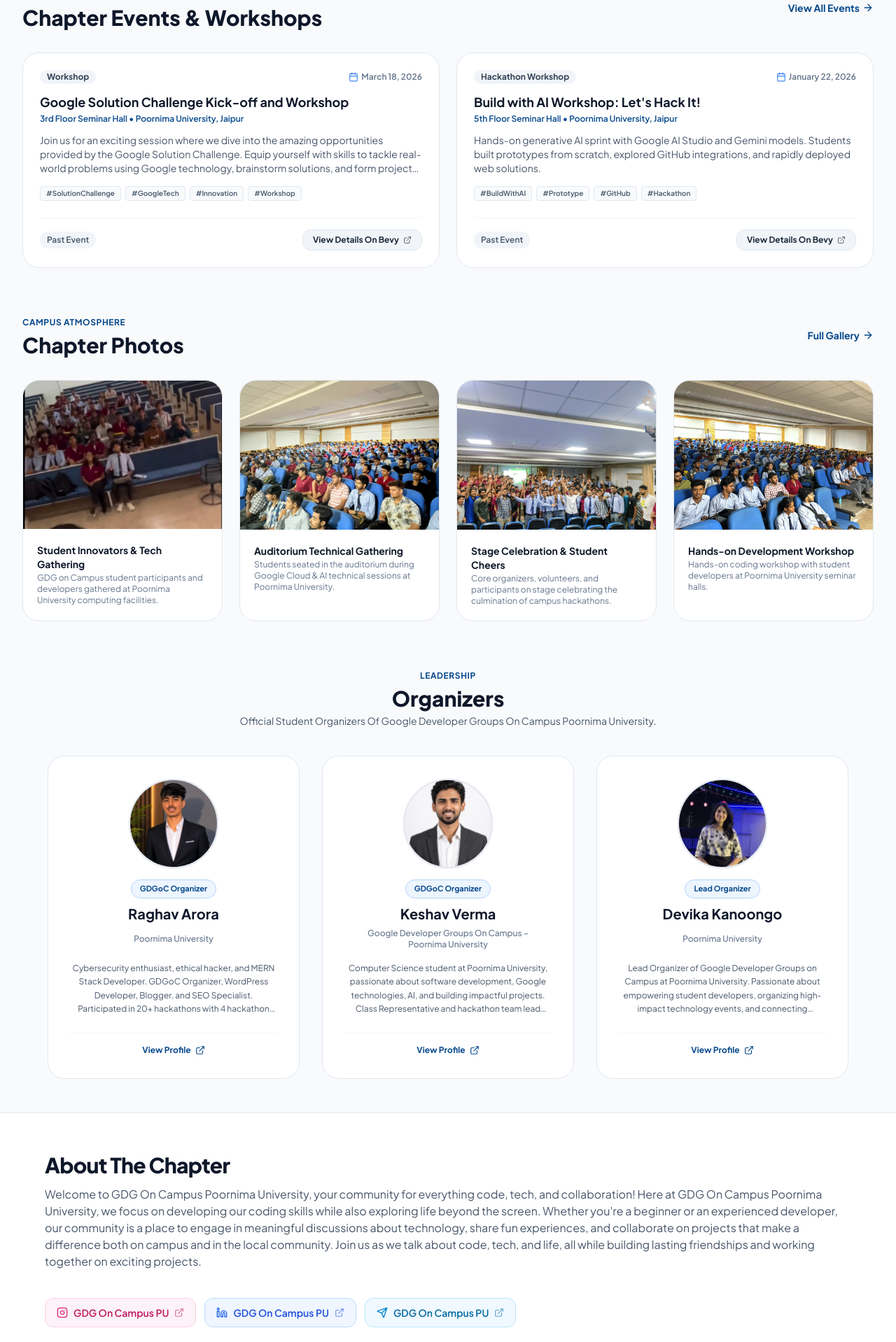
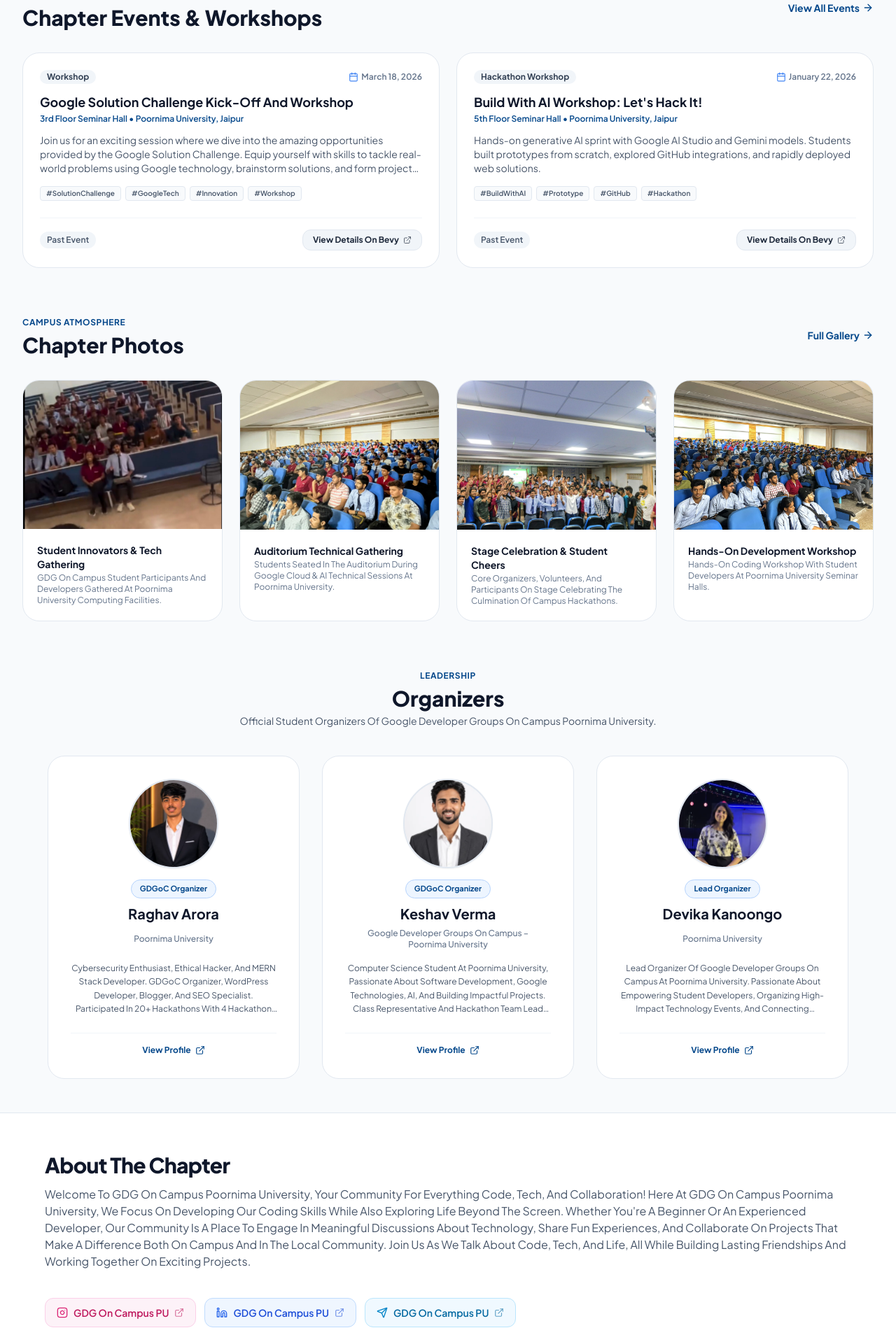
Before and after one commit to abhihacker0777/GDG-PU, a React (Vite) app: page / in a window 1280 px wide. Shown: the part 142-2060 px from the top of the page at 70% size. Built offline with nearby package versions, Linux system fonts and the light colour scheme.

Commit message:
Capitalize all words across Contact, Events, Home, Photos, Projects, Resources, Team, and data

```diff
--- a/src/components/Footer.jsx
+++ b/src/components/Footer.jsx
@@ -13,7 +13,7 @@
           </h2>
 
           <p className="w-full text-xs sm:text-sm md:text-base text-slate-600 leading-relaxed text-left">
-            Welcome to GDG On Campus Poornima University, your community for everything code, tech, and collaboration! Here at GDG On Campus Poornima University, we focus on developing our coding skills while also exploring life beyond the screen. Whether you're a beginner or an experienced developer, our community is a place to engage in meaningful discussions about technology, share fun experiences, and collaborate on projects that make a difference both on campus and in the local community. Join us as we talk about code, tech, and life, all while building lasting friendships and working together on exciting projects.
+            Welcome To GDG On Campus Poornima University, Your Community For Everything Code, Tech, And Collaboration! Here At GDG On Campus Poornima University, We Focus On Developing Our Coding Skills While Also Exploring Life Beyond The Screen. Whether You're A Beginner Or An Experienced Developer, Our Community Is A Place To Engage In Meaningful Discussions About Technology, Share Fun Experiences, And Collaborate On Projects That Make A Difference Both On Campus And In The Local Community. Join Us As We Talk About Code, Tech, And Life, All While Building Lasting Friendships And Working Together On Exciting Projects.
           </p>
         </div>
 
--- a/src/components/RSVPModal.jsx
+++ b/src/components/RSVPModal.jsx
@@ -65,7 +65,7 @@
               </div>
               <h4 className="text-2xl font-bold text-slate-900">Registration Confirmed!</h4>
               <p className="mt-2 text-sm text-slate-600 max-w-sm mx-auto">
-                Confirmation sent to <span className="font-semibold text-poornima-700">{formData.email}</span>. See you at Poornima University!
+                Confirmation Sent To <span className="font-semibold text-poornima-700">{formData.email}</span>. See You At Poornima University!
               </p>
 
               <div className="mt-6 p-4 rounded-2xl bg-slate-50 border border-slate-200 text-left text-xs text-slate-600 space-y-1">
--- a/src/data/gdgData.js
+++ b/src/data/gdgData.js
@@ -1,6 +1,6 @@
 export const chapterInfo = {
-  name: "GDG on Campus Poornima University - Jaipur, India",
-  shortName: "GDG on Campus Poornima University",
+  name: "GDG On Campus Poornima University - Jaipur, India",
+  shortName: "GDG On Campus Poornima University",
   university: "Poornima University",
   city: "Jaipur",
   state: "Rajasthan",
@@ -8,7 +8,7 @@
   membersCount: "2,258",
   puLogoUrl: "/22.png",
   officialUrl: "https://gdg.community.dev/gdg-on-campus-poornima-university-jaipur-india/",
-  description: "Welcome to GDG On Campus Poornima University, your community for everything code, tech, and collaboration! Here at GDG On Campus Poornima University, we focus on developing our coding skills while also exploring life beyond the screen. Whether you're a beginner or an experienced developer, our community is a place to engage in meaningful discussions about technology, share fun experiences, and collaborate on projects that make a difference both on campus and in the local community. Join us as we talk about code, tech, and life, all while building lasting friendships and working together on exciting projects.",
+  description: "Welcome To GDG On Campus Poornima University, Your Community For Everything Code, Tech, And Collaboration! Here At GDG On Campus Poornima University, We Focus On Developing Our Coding Skills While Also Exploring Life Beyond The Screen. Whether You're A Beginner Or An Experienced Developer, Our Community Is A Place To Engage In Meaningful Discussions About Technology, Share Fun Experiences, And Collaborate On Projects That Make A Difference Both On Campus And In The Local Community. Join Us As We Talk About Code, Tech, And Life, All While Building Lasting Friendships And Working Together On Exciting Projects.",
   channels: {
     whatsapp: "https://chat.whatsapp.com/BUzm2aq56HJHVmyiuzGIpJ",
     instagram: "https://instagram.com/gdg.poornima",
@@ -32,7 +32,7 @@
     avatar: "/team2026/15.webp",
     twitter: "thatraghavarora",
     profileUrl: "https://gdg.community.dev/u/raghav57/",
-    bio: "Cybersecurity enthusiast, ethical hacker, and MERN Stack Developer. GDGoC Organizer, WordPress Developer, Blogger, and SEO Specialist. Participated in 20+ hackathons with 4 hackathon wins and a CTF victory. Hall of Fame recognition from NASA, WHO, Jio, Swiggy, Zepto, Panasonic, and Nokia. Received awards from Rajasthan Police IPS officers (ADGP and DIGP) and DoIT&C Rajasthan.",
+    bio: "Cybersecurity Enthusiast, Ethical Hacker, And MERN Stack Developer. GDGoC Organizer, WordPress Developer, Blogger, And SEO Specialist. Participated In 20+ Hackathons With 4 Hackathon Wins And A CTF Victory. Hall Of Fame Recognition From NASA, WHO, Jio, Swiggy, Zepto, Panasonic, And Nokia. Received Awards From Rajasthan Police IPS Officers (ADGP And DIGP) And DoIT&C Rajasthan.",
     badge: "Organizer"
   },
   {
@@ -42,7 +42,7 @@
     avatar: "/team2026/14.webp",
     twitter: "",
     profileUrl: "https://gdg.community.dev/u/mj8qcn/",
-    bio: "Computer Science student at Poornima University, passionate about software development, Google technologies, AI, and building impactful projects. Class Representative and hackathon team lead dedicated to building a vibrant developer community through technical workshops, hands-on sessions, and peer learning.",
+    bio: "Computer Science Student At Poornima University, Passionate About Software Development, Google Technologies, AI, And Building Impactful Projects. Class Representative And Hackathon Team Lead Dedicated To Building A Vibrant Developer Community Through Technical Workshops, Hands-On Sessions, And Peer Learning.",
     badge: "Organizer"
   },
   {
@@ -52,7 +52,7 @@
     avatar: "/team2026/13.webp",
     twitter: "",
     profileUrl: "https://gdg.community.dev/gdg-on-campus-poornima-university-jaipur-india/",
-    bio: "Lead Organizer of Google Developer Groups on Campus at Poornima University. Passionate about empowering student developers, organizing high-impact technology events, and connecting Poornima University innovators with the global Google Developer ecosystem.",
+    bio: "Lead Organizer Of Google Developer Groups On Campus At Poornima University. Passionate About Empowering Student Developers, Organizing High-Impact Technology Events, And Connecting Poornima University Innovators With The Global Google Developer Ecosystem.",
     badge: "Lead Organizer"
   }
 ];
@@ -60,8 +60,8 @@
 export const realEvents = [
   {
     id: "evt-01",
-    title: "Google Solution Challenge Kick-off and Workshop",
-    registrationType: "Free registration",
+    title: "Google Solution Challenge Kick-Off And Workshop",
+    registrationType: "Free Registration",
     category: "Workshop",
     status: "Past",
     date: "March 18, 2026",
@@ -73,8 +73,8 @@
   },
   {
     id: "evt-02",
-    title: "Build with AI Workshop: Let's Hack It!",
-    registrationType: "Free registration",
+    title: "Build With AI Workshop: Let's Hack It!",
+    registrationType: "Free Registration",
     category: "Hackathon Workshop",
     status: "Past",
     date: "January 22, 2026",
@@ -87,7 +87,7 @@
   {
     id: "evt-03",
     title: "GDG India Hackathon Briefing Session",
-    registrationType: "Free registration",
+    registrationType: "Free Registration",
     category: "Online Briefing",
     status: "Past",
     date: "December 24, 2025",
@@ -99,8 +99,8 @@
   },
   {
     id: "evt-04",
-    title: "Step into a World of Innovation – Orientation 2025-26",
-    registrationType: "Free registration",
+    title: "Step Into A World Of Innovation – Orientation 2025-26",
+    registrationType: "Free Registration",
     category: "Orientation",
     status: "Past",
     date: "October 06, 2025",
@@ -113,7 +113,7 @@
   {
     id: "evt-05",
     title: "Google Cloud Community Day 2025-Jaipur",
-    registrationType: "External registration",
+    registrationType: "External Registration",
     category: "Cloud Community",
     status: "Past",
     date: "July 06, 2025",
@@ -126,7 +126,7 @@
   {
     id: "evt-06",
     title: "Build With AI 2.O & Farewell",
-    registrationType: "Free registration",
+    registrationType: "Free Registration",
     category: "Workshop & Ceremony",
     status: "Past",
     date: "March 24, 2025",
@@ -139,7 +139,7 @@
   {
     id: "evt-07",
     title: "Solution Challenge 2025 Insights - GDG India",
-    registrationType: "Free registration",
+    registrationType: "Free Registration",
     category: "Info Session",
     status: "Past",
     date: "January 10, 2025",
@@ -152,7 +152,7 @@
   {
     id: "evt-08",
     title: "Tech Winter Break - GDG On Campus Poornima University",
-    registrationType: "Free registration",
+    registrationType: "Free Registration",
     category: "Bootcamp Day 4",
     status: "Past",
     date: "December 24, 2024",
@@ -165,7 +165,7 @@
   {
     id: "evt-09",
     title: "Tech Winter Break - GDG On Campus Poornima University",
-    registrationType: "Free registration",
+    registrationType: "Free Registration",
     category: "Bootcamp Day 3",
     status: "Past",
     date: "December 22, 2024",
@@ -178,7 +178,7 @@
   {
     id: "evt-10",
     title: "Tech Winter Break - GDG On Campus Poornima University",
-    registrationType: "Free registration",
+    registrationType: "Free Registration",
     category: "Bootcamp Day 2",
     status: "Past",
     date: "December 14, 2024",
@@ -191,7 +191,7 @@
   {
     id: "evt-11",
     title: "Tech Winter Break GDG On Campus Poornima University",
-    registrationType: "Free registration",
+    registrationType: "Free Registration",
     category: "Bootcamp Day 1",
     status: "Past",
     date: "December 05, 2024",
@@ -204,7 +204,7 @@
   {
     id: "evt-12",
     title: "Devfest Jaipur 2024",
-    registrationType: "External registration",
+    registrationType: "External Registration",
     category: "Flagship Conference",
     status: "Past",
     date: "November 24, 2024",
@@ -216,8 +216,8 @@
   },
   {
     id: "evt-13",
-    title: "Build with AI: Explore, Learn, and Create for Beginners",
-    registrationType: "Free registration",
+    title: "Build With AI: Explore, Learn, And Create For Beginners",
+    registrationType: "Free Registration",
     category: "AI Workshop",
     status: "Past",
     date: "October 21, 2024",
@@ -229,8 +229,8 @@
   },
   {
     id: "evt-14",
-    title: "Info Session : GDSC to GDG on Campus & GenAI Study Jams Overview",
-    registrationType: "Free registration",
+    title: "Info Session : GDSC To GDG On Campus & GenAI Study Jams Overview",
+    registrationType: "Free Registration",
     category: "Inaugural Info Session",
     status: "Past",
     date: "September 20, 2024",
@@ -246,22 +246,22 @@
   {
     url: "/16.jpg",
     caption: "Student Innovators & Tech Gathering",
-    description: "GDG on Campus student participants and developers gathered at Poornima University computing facilities."
+    description: "GDG On Campus Student Participants And Developers Gathered At Poornima University Computing Facilities."
   },
   {
     url: "/17.webp",
     caption: "Auditorium Technical Gathering",
-    description: "Students seated in the auditorium during Google Cloud & AI technical sessions at Poornima University."
+    description: "Students Seated In The Auditorium During Google Cloud & AI Technical Sessions At Poornima University."
   },
   {
     url: "/21.jpg",
     caption: "Stage Celebration & Student Cheers",
-    description: "Core organizers, volunteers, and participants on stage celebrating the culmination of campus hackathons."
+    description: "Core Organizers, Volunteers, And Participants On Stage Celebrating The Culmination Of Campus Hackathons."
   },
   {
     url: "/18.webp",
-    caption: "Hands-on Development Workshop",
-    description: "Hands-on coding workshop with student developers at Poornima University seminar halls."
+    caption: "Hands-On Development Workshop",
+    description: "Hands-On Coding Workshop With Student Developers At Poornima University Seminar Halls."
   }
 ];
 
@@ -271,7 +271,7 @@
     status: "Updating Soon 2026",
     badge: "2026 Season",
     headline: "Projects & Core Team Updating Soon",
-    message: "Projects and initiatives for the 2026 Season are actively in progress as part of the Google Solution Challenge 2026 and campus initiatives. Official project showcases and repositories will be updated here soon.",
+    message: "Projects And Initiatives For The 2026 Season Are Actively In Progress As Part Of The Google Solution Challenge 2026 And Campus Initiatives. Official Project Showcases And Repositories Will Be Updated Here Soon.",
     organizers: [
       {
         name: "Raghav Arora",
@@ -296,7 +296,7 @@
       }
     ],
     coreTeamStatus: "Coming Soon",
-    coreTeamMessage: "2026 Core Team selection & announcements in progress. Stay tuned!"
+    coreTeamMessage: "2026 Core Team Selection & Announcements In Progress. Stay Tuned!"
   },
   archive2025: {
     year: "2025",
@@ -388,16 +388,16 @@
     },
     highlights: [
       {
-        title: "Build with AI Workshop: Let's Hack It!",
-        desc: "Interactive hands-on session at 5th Floor Seminar Hall teaching prototype engineering with Google technologies."
+        title: "Build With AI Workshop: Let's Hack It!",
+        desc: "Interactive Hands-On Session At 5th Floor Seminar Hall Teaching Prototype Engineering With Google Technologies."
       },
       {
         title: "GDG India Hackathon Briefing",
-        desc: "Comprehensive online briefing guiding Poornima students through national-level hackathon problem statements."
+        desc: "Comprehensive Online Briefing Guiding Poornima Students Through National-Level Hackathon Problem Statements."
       },
       {
         title: "Orientation Session 2025-26",
-        desc: "Over 500 first-year students inducted into Google Developer Groups on Campus at the 3rd Floor Seminar Hall."
+        desc: "Over 500 First-Year Students Inducted Into Google Developer Groups On Campus At The 3rd Floor Seminar Hall."
       }
     ]
   },
@@ -422,15 +422,15 @@
     highlights: [
       {
         title: "Chapter Formation & Inauguration",
-        desc: "Official chartering of the student developer chapter at Poornima University supported by Google Developers."
+        desc: "Official Chartering Of The Student Developer Chapter At Poornima University Supported By Google Developers."
       },
       {
-        title: "Hands-on Code Labs",
-        desc: "Skill workshops focusing on Android, web development, and cloud computing fundamentals."
+        title: "Hands-On Code Labs",
+        desc: "Skill Workshops Focusing On Android, Web Development, And Cloud Computing Fundamentals."
       },
       {
         title: "Study Jams & Certifications",
-        desc: "Students completed Google Cloud Skills Boost quests and earned verified technical badges."
+        desc: "Students Completed Google Cloud Skills Boost Quests And Earned Verified Technical Badges."
       }
     ]
   }
--- a/src/pages/Events.jsx
+++ b/src/pages/Events.jsx
@@ -32,14 +32,14 @@
           Official Chapter Gatherings
         </h1>
         <p className="mt-4 text-base sm:text-lg text-slate-600 max-w-2xl mx-auto">
-          Workshops, briefing sessions, and orientation events hosted at Poornima University.
+          Workshops, Briefing Sessions, And Orientation Events Hosted At Poornima University.
         </p>
 
         <div className="mt-8 max-w-md mx-auto relative">
           <Search className="w-4 h-4 text-slate-400 absolute left-3.5 top-3.5" />
           <input
             type="text"
-            placeholder="Search events (e.g. Solution Challenge, AI, Hackathon)..."
+            placeholder="Search Events (e.g. Solution Challenge, AI, Hackathon)..."
             value={searchQuery}
             onChange={(e) => setSearchQuery(e.target.value)}
             className="w-full pl-10 pr-4 py-2.5 text-sm rounded-xl border border-slate-200 bg-white text-slate-900 focus:outline-none focus:ring-2 focus:ring-poornima-700 shadow-xs"
--- a/src/pages/Photos.jsx
+++ b/src/pages/Photos.jsx
@@ -14,7 +14,7 @@
           Chapter Photos
         </h1>
         <p className="mt-4 text-xs sm:text-base text-slate-600 max-w-2xl mx-auto">
-          Moments captured during workshops, hackathon presentations, and orientation sessions at Poornima University.
+          Moments Captured During Workshops, Hackathon Presentations, And Orientation Sessions At Poornima University.
         </p>
       </section>
 
@@ -50,7 +50,7 @@
         <div className="p-6 sm:p-8 rounded-3xl bg-white border border-slate-200 shadow-xs text-center space-y-3">
           <h3 className="text-lg sm:text-xl font-bold text-slate-900">Have Photos From Recent GDG Sessions?</h3>
           <p className="text-xs sm:text-sm text-slate-600 max-w-md mx-auto">
-            Tag us on Instagram @gdg.poornima or share your event clicks on the chapter WhatsApp group to get featured.
+            Tag Us On Instagram @gdg.poornima Or Share Your Event Clicks On The Chapter WhatsApp Group To Get Featured.
           </p>
         </div>
       </section>
--- a/src/pages/Projects.jsx
+++ b/src/pages/Projects.jsx
@@ -85,7 +85,7 @@
           GDG Poornima Chapter Journey
         </h1>
         <p className="mt-4 text-xs sm:text-base text-slate-600 max-w-2xl mx-auto">
-          Explore chapter milestones and developer initiatives across 2024, 2025, and upcoming 2026.
+          Explore Chapter Milestones And Developer Initiatives Across 2024, 2025, And Upcoming 2026.
         </p>
 
         <div className="mt-8 sm:mt-10 flex flex-wrap justify-center gap-2 sm:gap-3">
@@ -161,7 +161,7 @@
                 </li>
                 <li className="flex items-center gap-2">
                   <span className="w-1.5 h-1.5 rounded-full bg-google-red"></span>
-                  <span>Build with AI Workshops & Hands-on Sprints</span>
+                  <span>Build With AI Workshops & Hands-On Sprints</span>
                 </li>
                 <li className="flex items-center gap-2">
                   <span className="w-1.5 h-1.5 rounded-full bg-google-green"></span>
--- a/src/pages/Resources.jsx
+++ b/src/pages/Resources.jsx
@@ -20,7 +20,7 @@
           Learning Tracks & Resources
         </h1>
         <p className="mt-4 text-base sm:text-lg text-slate-600 max-w-2xl mx-auto">
-          Hand-curated documentation, certification pathways, free Google Cloud lab access, and answers to common student questions.
+          Hand-Curated Documentation, Certification Pathways, Free Google Cloud Lab Access, And Answers To Common Student Questions.
         </p>
       </section>
 
@@ -75,7 +75,7 @@
             Frequently Asked Questions
           </h2>
           <p className="text-sm text-slate-500 mt-2">
-            Everything you need to know about participating in GDG on Campus Poornima University.
+            Everything You Need To Know About Participating In GDG On Campus Poornima University.
           </p>
         </div>
 
--- a/src/pages/Team.jsx
+++ b/src/pages/Team.jsx
@@ -73,7 +73,7 @@
             Want To Join The Chapter Team?
           </h3>
           <p className="text-xs sm:text-sm text-slate-600 max-w-md mx-auto leading-relaxed">
-            Reach out through our official WhatsApp group or Bevy community to participate in upcoming hackathons and workshop organizing.
+            Reach Out Through Our Official WhatsApp Group Or Bevy Community To Participate In Upcoming Hackathons And Workshop Organizing.
           </p>
         </div>
       </section>
```
Also changed, not shown: src/pages/Contact.jsx (+8 -8 lines).
